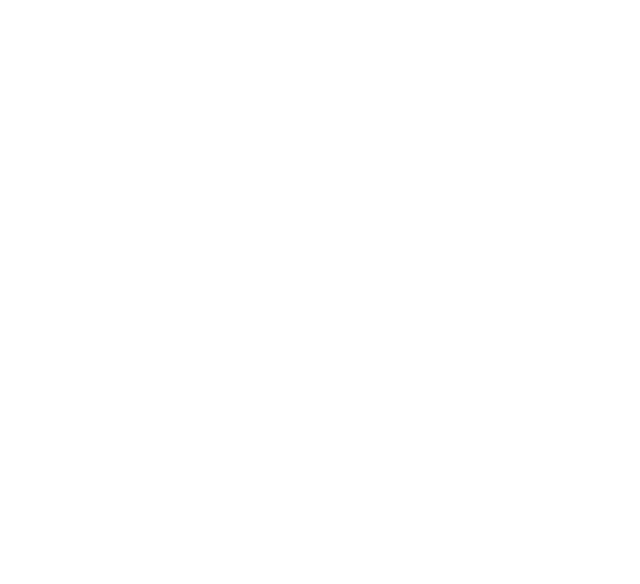
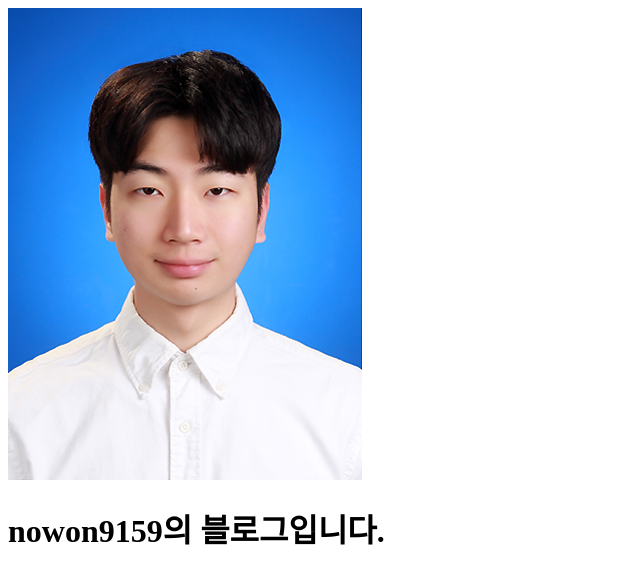
Before and after one commit to nowon9159/nowon9159.github.io, a plain HTML site: page index.html in a window 1280 px wide. Shown: the whole page, without its empty margins (0-640 px from the left). Drawn offline with Linux system fonts and the light colour scheme.

Commit message:
사진 첨부 및 블로그 초기 구문 설정

```diff
--- a/index.html
+++ b/index.html
@@ -5,11 +5,12 @@
     <meta charset="UTF-8">
     <meta http-equiv="X-UA-Compatible" content="IE=edge">
     <meta name="viewport" content="width=device-width, initial-scale=1.0">
-    <title>Document</title>
+    <title>Nowon9159's Blog</title>
 </head>
 
 <body>
-
+    <img src="images/이제원.jpg" alt="이미지가 사라졌습니다.">
+    <h1>nowon9159의 블로그입니다.</h1>
 </body>
 
 </html>
```
